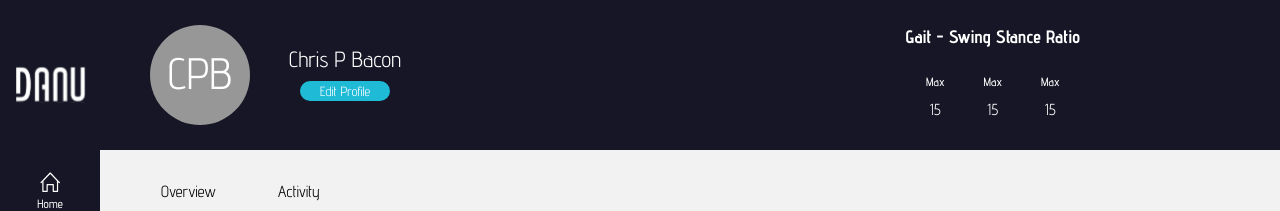
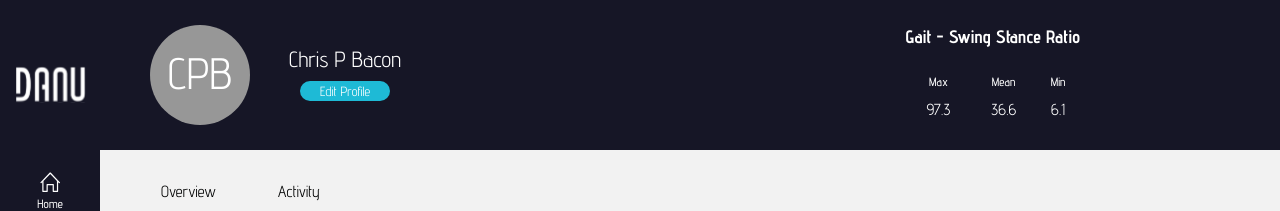
Before and after one commit to VladeanClaudiu/danu-react-web-challenge, a React (Vite) app in the folder danu-react-web-app/: page /athlete in a window 1280 px wide. Both pictures are taken after a click on the button "Login". Shown: the top 211 px of the page. Built offline with nearby package versions, Linux system fonts and the light colour scheme.

Commit message:
tables are now competed in athlete top tab

```diff
--- /dev/null
+++ b/danu-react-web-app/src/components/AthleteStats.jsx
@@ -0,0 +1,28 @@
+ function AthleteStats(props) {
+    const {title, tableHeadings, tableData} = props
+    const tableHead = tableHeadings.map(item => (<th>{item}</th>))
+    const max = Math.max(...tableData)
+    const mean = (tableData.reduce((prev, curr) => prev + curr)/(tableData.length)).toFixed(1)
+    const min = Math.min(...tableData)
+
+    console.log(mean)
+
+    return (
+        <div className="athlete-stats">
+                    <h3>{title}</h3>
+                    <table>
+                        <tr>
+                            {tableHead}
+                        </tr>
+                        <tr>
+                            <td>{max}</td>
+                            <td>{mean}</td>
+                            <td>{min}</td>
+                        </tr>
+                    </table>
+                </div>
+    )
+ }
+
+
+ export default AthleteStats
--- a/danu-react-web-app/src/components/AthletesPage.jsx
+++ b/danu-react-web-app/src/components/AthletesPage.jsx
@@ -1,6 +1,7 @@
 import {NavLink} from "react-router-dom"
 import Profile from "./Profile"
 import UserLoadRecoveryGuage from "./UserLoadRecoveryGuage"
+import AthleteStats from "./AthleteStats"
 
 function AthletsPage(props) {
     return(
@@ -10,36 +11,16 @@ function AthletsPage(props) {
                     name = {"Chris P Bacon"}
                 />
                 <UserLoadRecoveryGuage
-                    load = {72}
-                    recovery = {68}
+                    load = {52}
+                    recovery = {88}
                     startAngle = {0}
                     endAngle = {360}
                 />
-                {/* <div className="athlete-circle-graph">
-                    <div className="load-graph">
-                        <h4>72%</h4>
-                        <p>Load</p>
-                    </div>
-                    <div className="recovery-graph">
-                        <h4>68%</h4>
-                        <p>Recovery</p>
-                    </div>
-                </div> */}
-                <div className="athlete-stats">
-                    <h3>Gait - Swing Stance Ratio</h3>
-                    <table>
-                        <tr>
-                            <th>Max</th>
-                            <th>Max</th>
-                            <th>Max</th>
-                        </tr>
-                        <tr>
-                            <td>15</td>
-                            <td>15</td>
-                            <td>15</td>
-                        </tr>
-                    </table>
-                </div>
+                <AthleteStats
+                    title = {"Gait - Swing Stance Ratio"}
+                    tableHeadings = {["Max", "Mean", "Min"]}
+                    tableData = {[42.1, 36.8, 12.4, 19.5, 97.3, 6.1, 42.1]}
+                />
             </div>
             <div className="athlete-main">
                 <div className="athlete-nav">
```
